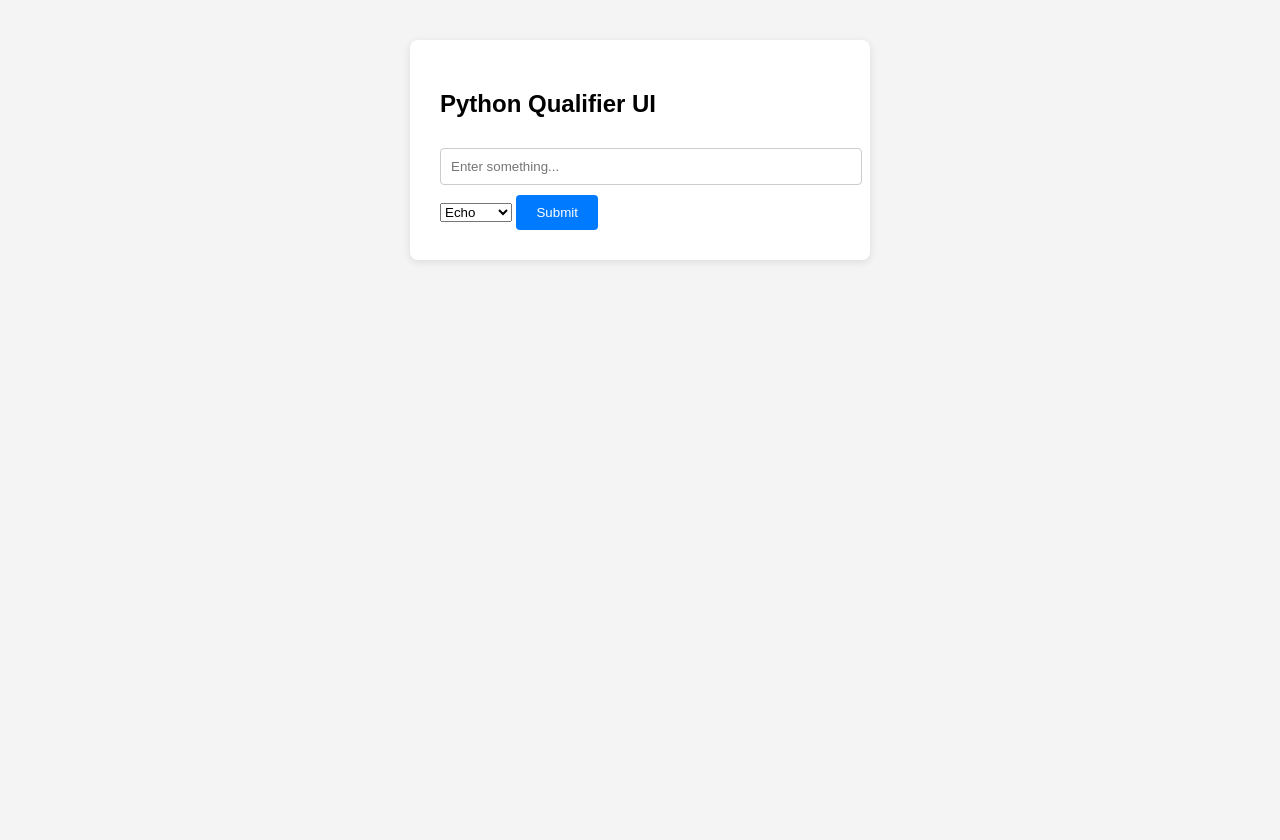
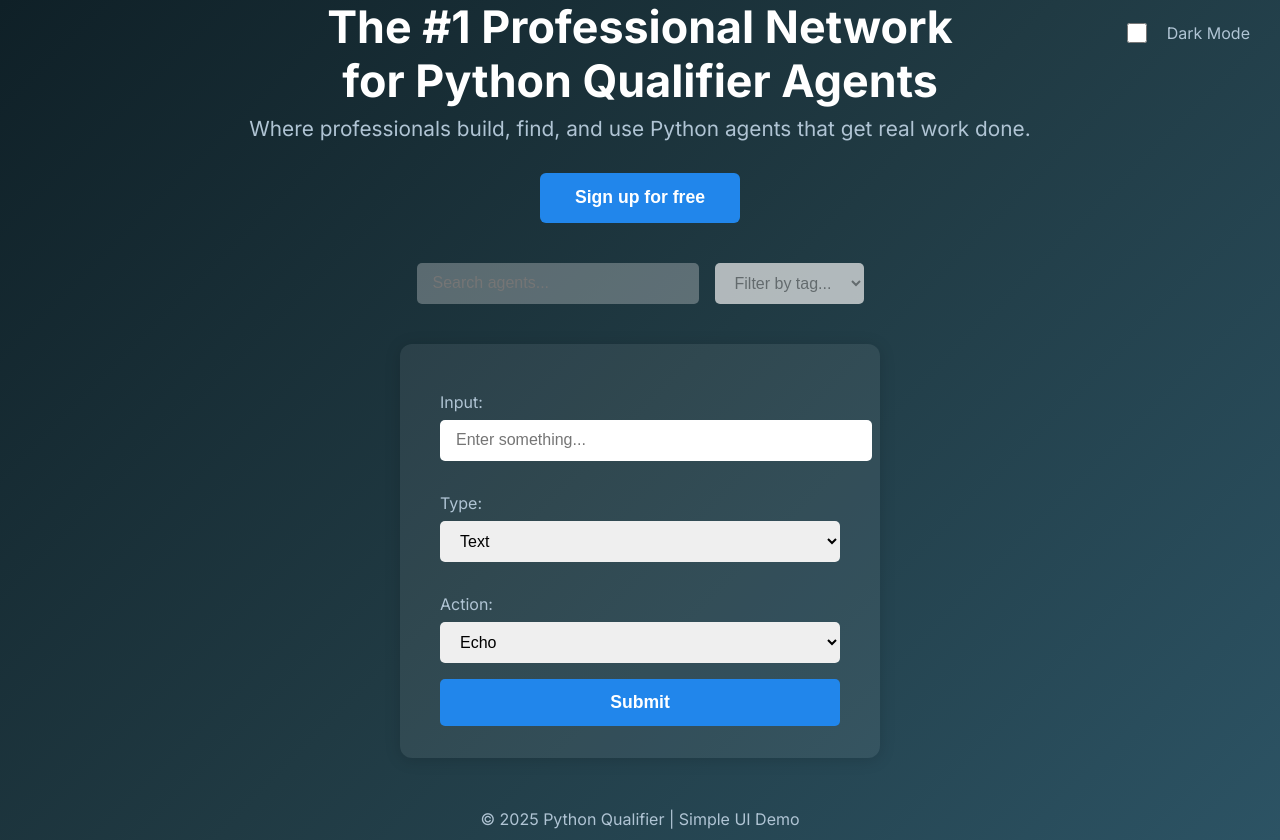
Before and after one commit to Tarunmakode123/bfhl-python-qualifier, a Flask app: page / in a window 1280 px wide. Before the commit the page ends 262 px from the top, so only its background shows below. Run offline with Flask 3, Linux system fonts and the light colour scheme; parts of the project's set-up code (start-up, migrations or seed data) failed here and were passed over.

Commit message:
add 3rd one undo

```diff
--- a/templates/index.html
+++ b/templates/index.html
@@ -3,22 +3,152 @@
 <head>
     <meta charset="UTF-8">
     <meta name="viewport" content="width=device-width, initial-scale=1.0">
-    <title>Basic UI</title>
+    <title>Python Qualifier App</title>
+    <link href="https://fonts.googleapis.com/css2?family=Inter:wght@400;700&display=swap" rel="stylesheet">
     <style>
-        body { font-family: Arial, sans-serif; margin: 40px; background: #f4f4f4; }
-        .container { background: #fff; padding: 30px; border-radius: 8px; max-width: 400px; margin: auto; box-shadow: 0 2px 8px rgba(0,0,0,0.1); }
-        input[type=text] { width: 100%; padding: 10px; margin: 10px 0; border-radius: 4px; border: 1px solid #ccc; }
-        button { padding: 10px 20px; border: none; border-radius: 4px; background: #007bff; color: #fff; cursor: pointer; }
-        button:hover { background: #0056b3; }
-        .result { margin-top: 20px; font-weight: bold; }
+        body {
+            margin: 0;
+            padding: 0;
+            min-height: 100vh;
+            background: linear-gradient(135deg, #0f2027 0%, #203a43 50%, #2c5364 100%);
+            color: #fff;
+            font-family: 'Inter', Arial, sans-serif;
+            transition: background 0.3s, color 0.3s;
+        }
+        body.light-mode {
+            background: linear-gradient(135deg, #f4f4f4 0%, #e0e7ef 100%);
+            color: #222;
+        }
+        .main-section {
+            display: flex;
+            flex-direction: column;
+            align-items: center;
+            justify-content: center;
+            min-height: 90vh;
+        }
+        .big-heading {
+            font-size: 2.8rem;
+            font-weight: 700;
+            margin-bottom: 0.5rem;
+            text-align: center;
+        }
+        .subheading {
+            font-size: 1.3rem;
+            font-weight: 400;
+            margin-bottom: 2rem;
+            text-align: center;
+            color: #b0c4d4;
+        }
+        .cta-btn {
+            background: #2186eb;
+            color: #fff;
+            border: none;
+            border-radius: 6px;
+            padding: 0.9rem 2.2rem;
+            font-size: 1.1rem;
+            font-weight: 600;
+            margin-bottom: 2.5rem;
+            cursor: pointer;
+            transition: background 0.2s;
+        }
+        .cta-btn:hover {
+            background: #1861a6;
+        }
+        .search-bar {
+            display: flex;
+            gap: 1rem;
+            margin-bottom: 2.5rem;
+            justify-content: center;
+        }
+        .search-bar input[type="text"], .search-bar select {
+            padding: 0.7rem 1rem;
+            border-radius: 5px;
+            border: none;
+            font-size: 1rem;
+            outline: none;
+        }
+        .search-bar input[type="text"] {
+            width: 250px;
+        }
+        .form-section {
+            background: rgba(255,255,255,0.07);
+            padding: 2rem 2.5rem;
+            border-radius: 12px;
+            box-shadow: 0 2px 16px rgba(0,0,0,0.15);
+            margin-bottom: 2rem;
+            width: 100%;
+            max-width: 400px;
+        }
+        .form-section label {
+            color: #b0c4d4;
+            margin-top: 1rem;
+            display: block;
+        }
+        .form-section input[type="text"], .form-section select {
+            width: 100%;
+            padding: 0.7rem 1rem;
+            margin: 0.5rem 0 1rem 0;
+            border-radius: 5px;
+            border: none;
+            font-size: 1rem;
+            outline: none;
+        }
+        .form-section button {
+            width: 100%;
+            padding: 0.8rem;
+            border-radius: 5px;
+            border: none;
+            background: #2186eb;
+            color: #fff;
+            font-size: 1.1rem;
+            font-weight: 600;
+            cursor: pointer;
+            transition: background 0.2s;
+        }
+        .form-section button:hover {
+            background: #1861a6;
+        }
+        .result {
+            margin-top: 1.5rem;
+            font-weight: bold;
+            color: #fff;
+            text-align: center;
+        }
+        .footer {
+            text-align: center;
+            padding: 1.2rem 0 0.7rem 0;
+            color: #b0c4d4;
+            font-size: 1rem;
+        }
     </style>
 </head>
 <body>
-    <div class="container">
-        <h2>Python Qualifier UI</h2>
-        <form method="post">
-            <input type="text" name="user_input" placeholder="Enter something..." required>
-            <select name="option">
+    <div style="position: absolute; top: 20px; right: 30px;">
+        <label style="display: flex; align-items: center; cursor: pointer;">
+            <input type="checkbox" id="theme-toggle" style="width: 40px; height: 20px; accent-color: #2186eb; margin-right: 10px;">
+            <span id="theme-label" style="color: #b0c4d4;">Dark Mode</span>
+        </label>
+    </div>
+    <div class="main-section">
+        <div class="big-heading">The #1 Professional Network<br>for Python Qualifier Agents</div>
+        <div class="subheading">Where professionals build, find, and use Python agents that get real work done.</div>
+        <button class="cta-btn" onclick="alert('Sign up functionality coming soon!')">Sign up for free</button>
+        <div class="search-bar">
+            <input type="text" placeholder="Search agents..." disabled>
+            <select disabled>
+                <option>Filter by tag...</option>
+            </select>
+        </div>
+        <form class="form-section" method="post">
+            <label for="user_input">Input:</label>
+            <input type="text" id="user_input" name="user_input" placeholder="Enter something..." required>
+            <label for="type">Type:</label>
+            <select id="type" name="type">
+                <option value="text">Text</option>
+                <option value="number">Number</option>
+            </select>
+            <label for="option">Action:</label>
+            <select id="option" name="option">
                 <option value="echo">Echo</option>
                 <option value="reverse">Reverse</option>
             </select>
@@ -28,5 +158,36 @@
             <div class="result">Result: {{ result }}</div>
         {% endif %}
     </div>
+    <div class="footer">&copy; 2025 Python Qualifier | Simple UI Demo</div>
 </body>
+<script>
+    // Theme toggle logic
+    const toggle = document.getElementById('theme-toggle');
+    const label = document.getElementById('theme-label');
+    function setTheme(isLight) {
+        if (isLight) {
+            document.body.classList.add('light-mode');
+            label.textContent = 'Light Mode';
+        } else {
+            document.body.classList.remove('light-mode');
+            label.textContent = 'Dark Mode';
+        }
+    }
+    // Remember theme in localStorage
+    toggle.addEventListener('change', function() {
+        setTheme(toggle.checked);
+        localStorage.setItem('theme', toggle.checked ? 'light' : 'dark');
+    });
+    // On load, set theme from localStorage
+    window.onload = function() {
+        const theme = localStorage.getItem('theme');
+        if (theme === 'light') {
+            toggle.checked = true;
+            setTheme(true);
+        } else {
+            toggle.checked = false;
+            setTheme(false);
+        }
+    };
+</script>
 </html>
```
